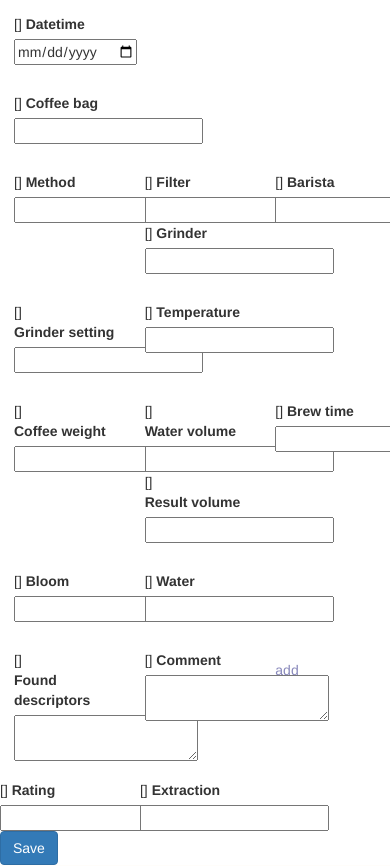
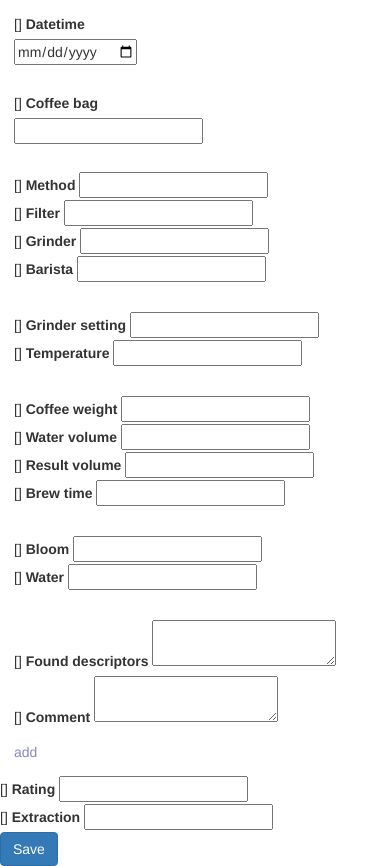
Before and after one commit to zimnukhov/coffee, a Django app: template coffee/templates/coffee/edit_brew.html in a window 390 px wide; the page is wider, and only the part inside the window is pictured. Shown: the part 100-966 px from the top of that part. Run offline with Django 3.2, Linux system fonts and the light colour scheme; the template is opened without the code that fills it, so the values that code supplies are empty, except form fields; tables that the repository leaves empty hold one stand-in row (values such as "Sample post"); form fields are guessed from the names that the template uses; some libraries are stand-ins or nearby versions.

Commit message:
make brew form more responsive

```diff
--- a/coffee/templates/coffee/edit_brew.html
+++ b/coffee/templates/coffee/edit_brew.html
@@ -24,32 +24,34 @@
     </div>
 </div>
 <div class="row">
-    <div class="col-xs-4">
+    <div class="col-sm-4">
         {{ form.method.errors }}
         {{ form.method.label_tag }}
         {{ form.method }}
     </div>
-    <div class="col-xs-4">
+    <div class="col-sm-2">
         {{ form.filter.errors }}
         {{ form.filter.label_tag }}
         {{ form.filter }}
+    </div>
+    <div class="col-sm-2">
         {{ form.grinder.errors }}
         {{ form.grinder.label_tag }}
         {{ form.grinder }}
     </div>
-    <div class="col-xs-4">
+    <div class="col-sm-4">
         {{ form.barista.errors }}
         {{ form.barista.label_tag }}
         {{ form.barista }}
     </div>
 </div>
 <div class="row sliders-wrap">
-    <div class="col-xs-4">
+    <div class="col-sm-4">
         {{ form.grinder_setting.errors }}
         {{ form.grinder_setting.label_tag }}
         {{ form.grinder_setting }}
     </div>
-    <div class="col-xs-4">
+    <div class="col-sm-4">
         {{ form.temperature.errors }}
         {{ form.temperature.label_tag }}
         {{ form.temperature }}
@@ -57,12 +59,12 @@
 </div>
 
 <div class="row">
-    <div class="col-xs-4">
+    <div class="col-sm-4">
         {{ form.coffee_weight.errors }}
         {{ form.coffee_weight.label_tag }}
         {{ form.coffee_weight }}
     </div>
-    <div class="col-xs-4">
+    <div class="col-sm-4">
         {{ form.water_volume.errors }}
         {{ form.water_volume.label_tag }}
         {{ form.water_volume }}
@@ -71,7 +73,7 @@
         {{ form.result_volume.label_tag }}
         {{ form.result_volume }}
     </div>
-    <div class="col-xs-4">
+    <div class="col-sm-4">
         {{ form.brew_time.errors }}
         {{ form.brew_time.label_tag }}
         {{ form.brew_time }}
@@ -79,12 +81,12 @@
 </div>
 
 <div class="row">
-    <div class="col-xs-4">
+    <div class="col-sm-4">
         {{ form.bloom.errors }}
         {{ form.bloom.label_tag }}
         {{ form.bloom }}
     </div>
-    <div class="col-xs-4">
+    <div class="col-sm-4">
         {{ form.water.errors }}
         {{ form.water.label_tag }}
         {{ form.water }}
@@ -92,17 +94,17 @@
 </div>
 
 <div class="row">
-    <div class="col-xs-4">
+    <div class="col-sm-4">
     {{ form.found_descriptors.errors }}
     {{ form.found_descriptors.label_tag }}
     {{ form.found_descriptors }}
     </div>
-    <div class="col-xs-4">
+    <div class="col-sm-4">
         {{ form.comment.errors }}
         {{ form.comment.label_tag }}
         {{ form.comment }}
     </div>
-    <div class="col-xs-4">
+    <div class="col-sm-4">
         {{ pouring_formset.management_form }}
         <ul id="pouring_formset_wrap">
             {% for pouring_form in pouring_formset %}
@@ -119,19 +121,24 @@
 </div>
 
 <div class="row">
-    <div class="col-xs-4">
+    <div class="col-sm-4">
     {{ form.rating.errors }}
     {{ form.rating.label_tag }}
     {{ form.rating }}
     </div>
-    <div class="col-xs-6 extraction-select-wrap">
+    <div class="col-sm-6 extraction-select-wrap">
     {{ form.extraction.errors }}
     {{ form.extraction.label_tag }}
     {{ form.extraction }}
     </div>
 </div>
 
-<button type="submit" class="btn btn-primary">Save</button>
+<div class="row">
+    <div class="col-sm-4">
+        <button type="submit" class="btn btn-primary">Save</button>
+    </div>
+</div>
+
 </form>
 <script>
 var make_slider = function(input_id, min, max, allow_none) {
```
